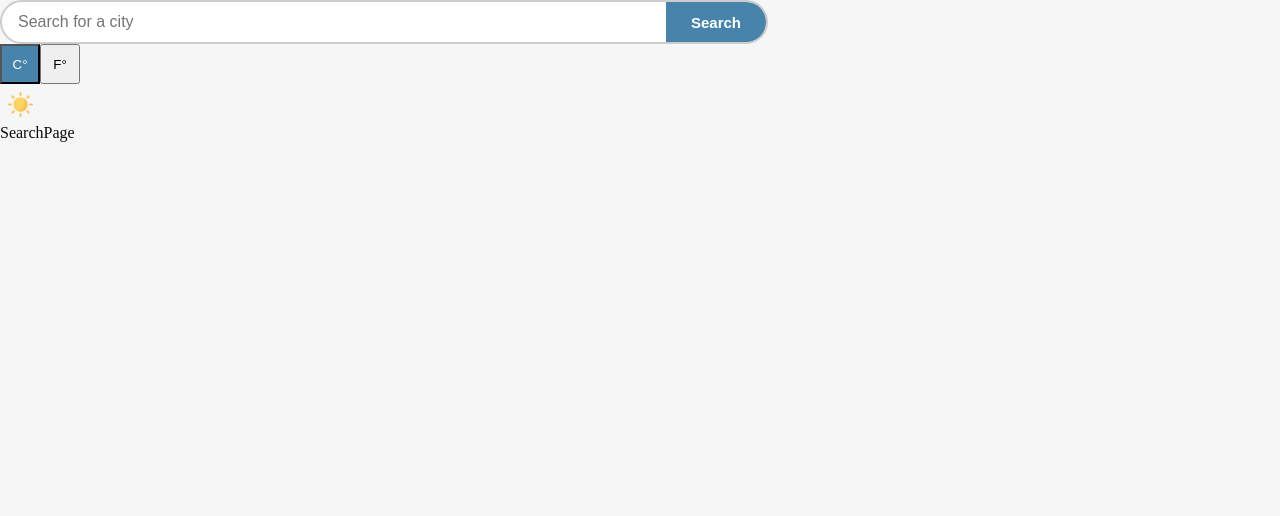
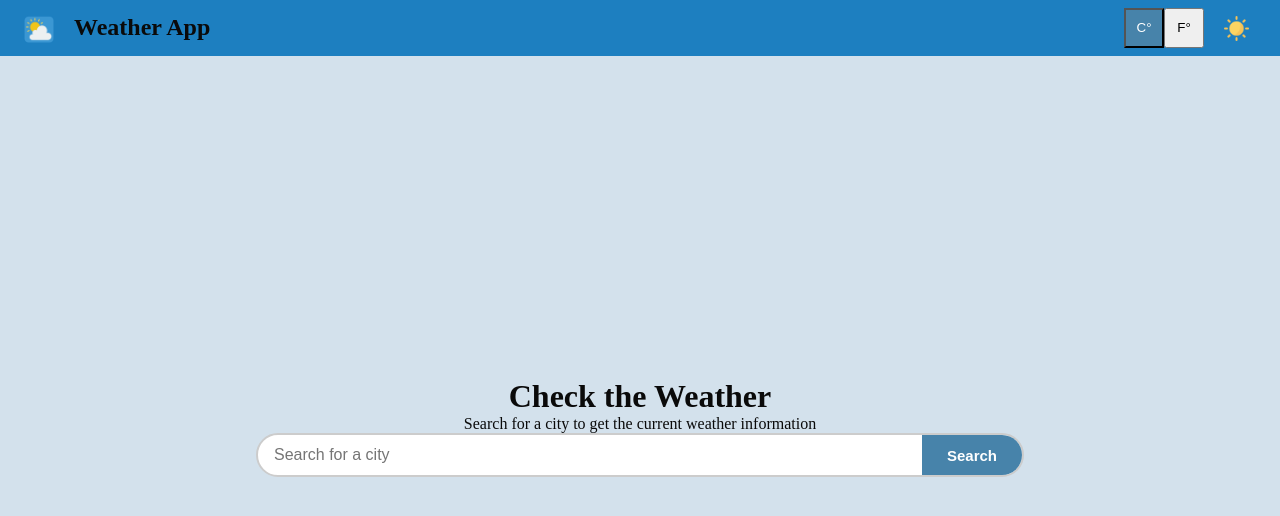
Before and after one commit to Neliswa084/react-weather-app, a React (Vite) app: page / in a window 1280 px wide. Shown: the top 516 px of the page. Built offline with nearby package versions, Linux system fonts and the light colour scheme.

Commit message:
Moved the searchbar from the Navbar to be on the center , and fixed the navbar , added the heading of Weather App and Logo

```diff
--- a/src/Components/Navbar/Navbar.module.css
+++ b/src/Components/Navbar/Navbar.module.css
@@ -1,14 +1,18 @@
-nav{
-    position: relative;
-    top: 0;
-    width: 100%;
-    height: 60px;
-    background-color:rgb(29, 127, 192);
-    border: solid  rgb(29, 127, 192);
-    display: flex;
-    flex-wrap: wrap;
-    justify-content: space-between;
-    flex-direction: column;
-
-
+.navbar {
+  position: relative;
+  top: 0;
+  width: 100%;
+  height: 60px;
+  background-color: rgb(29, 127, 192);
+  display: flex;
+  align-items: center;
+  padding: 0 24px;
+  gap: 12px;
 }
+.logo {
+  margin-right: auto;
+  display: flex;
+  align-items: center;
+  gap: 20px;
+  color:var(--primary-text-color);
+}
--- a/src/Components/Navbar/Navbar.tsx
+++ b/src/Components/Navbar/Navbar.tsx
@@ -1,8 +1,10 @@
 import React from 'react'
 import styles from './Navbar.module.css'
 import { Searchbar } from '../Search/Searchbar'
+import { Text } from '../Text/Text'
 import { TempToggle } from '../TempToggle/TempToggle'
 import { DarkMode } from '../DarkModeToggle/DarkMode'
+import weatherIcon from '../../assets/weather.png'
 
 export type NavbarProps={
 
@@ -15,8 +17,12 @@ export type NavbarProps={
 
 export const Navbar:React.FC<NavbarProps> = ({units, changeUnits,isChecked,handleChange}) => {
   return (
-   <nav>
-     <Searchbar />
+   <nav className={styles.navbar}>
+     <div className={styles.logo}>
+       <img src={weatherIcon} alt="Weather Icon" width={30} height={30} />
+     <Text variant='h1'>Weather App</Text>
+     </div>
+
      <TempToggle units={units} changeUnits={changeUnits} />
      <DarkMode isChecked={isChecked} handleChange={handleChange} />
    </nav>
--- a/src/Components/Search/Searchbar.tsx
+++ b/src/Components/Search/Searchbar.tsx
@@ -1,9 +1,14 @@
 import React from 'react'
 import {Text} from '../../Components/Text/Text'
 import styles from './Searchbar.module.css'
-// import searchIcon from '../../assets/searchIcon.png'
+import { useNavigate } from 'react-router-dom'
 
 export const Searchbar = () => {
+
+  const navigate = useNavigate()
+  const navigateToWeatherPage = () => {
+    navigate('/weather')
+  }
   return (
       <div className={styles['search-bar']}>
       <input
@@ -12,7 +17,7 @@ export const Searchbar = () => {
         className={styles['search-input']}
 
       />
-       <button className={styles['search-btn']}>Search</button>
+       <button onClick={navigateToWeatherPage} className={styles['search-btn']}>Search</button>
 
     </div>
 
--- a/src/index.css
+++ b/src/index.css
@@ -5,7 +5,7 @@
 }
 :root {
 
-  --background-color: #f6f6f6;
+  --background-color: #d3e1ec;
   --primary-text-color: #0a0a0a;
   --secondary-text-color: #ffffff;
   --toggle-bg: #9dd2f0;
@@ -16,7 +16,7 @@
 
 }
 [data-theme="dark"]{
-  --background-color :  #0a0a0a;
+  --background-color :  #090d17;
   --primary-text-color: #f6f6f6;
    --secondary-text-color:  #0a0a0a;
    --toggle-fg :  #175985;
--- a/src/pages/SearchPage.tsx
+++ b/src/pages/SearchPage.tsx
@@ -1,7 +1,13 @@
-import React from 'react'
+
+import { Searchbar } from '../Components/Search/Searchbar'
+
 
 export const SearchPage = () => {
   return (
-    <div>SearchPage</div>
+    <div style={{display:'flex',flexDirection:'column',alignItems:'center',justifyContent:'center',height:'100vh'}}>
+        <h1> Check the Weather</h1>
+        <p>Search for a city to get the current weather information</p>
+        <Searchbar />
+    </div>
   )
 }
```
Also changed, not shown: src/Components/NotFoundComponent.tsx/NotFoundComponent.tsx (added, +11 -0 lines), src/pages/NotFound.tsx (added, +12 -0 lines), src/Components/NotFoundComponent.tsx/NotFoundComponent.module.css (added), src/Components/Text/Text.module.css (added), src/assets/weather.png (added).
